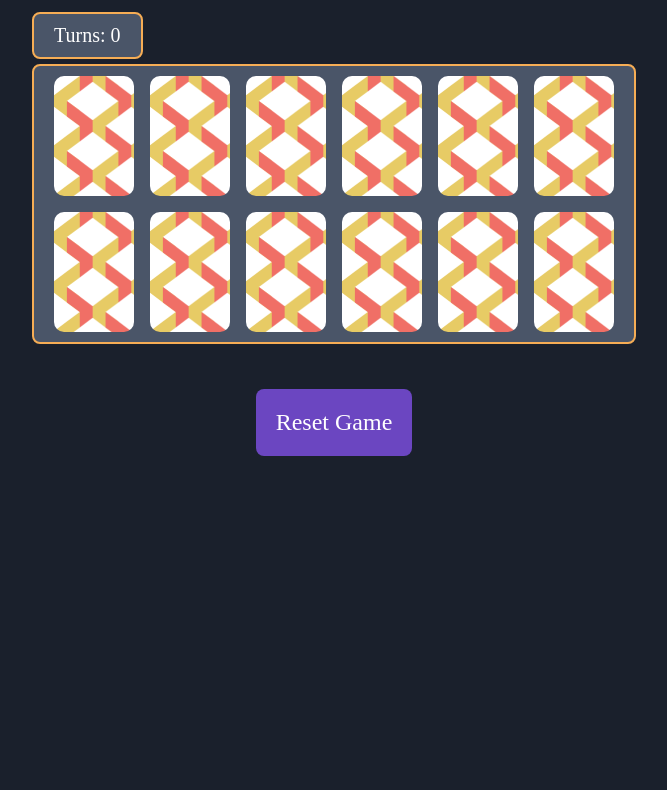
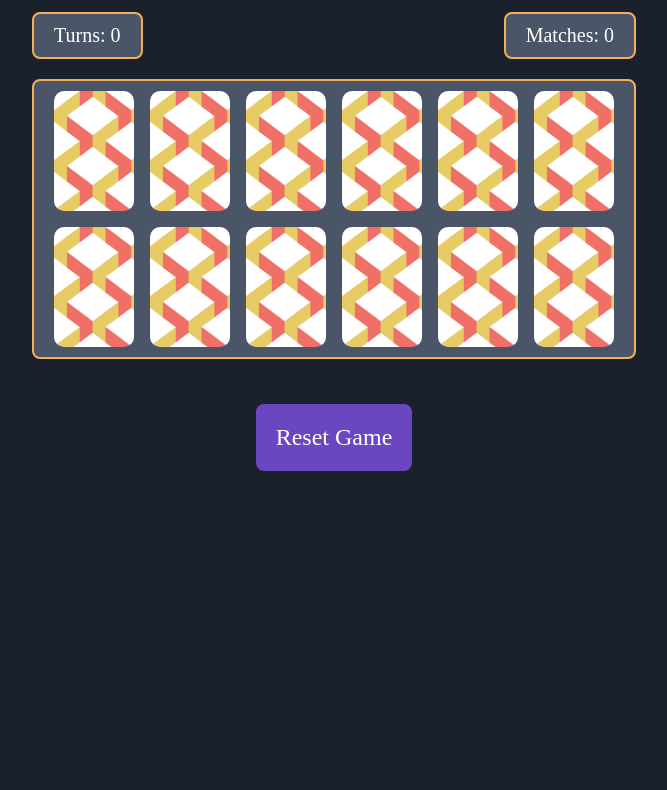
Before and after one commit to WakelandBranz/matching-game, a plain HTML site: page index.html in a window 1280 px wide. Shown: the part 97-887 px from the top of the page, without its empty margins (314-981 px from the left). Drawn offline with Linux system fonts and the light colour scheme.

Commit message:
Added a match counter. I'm looking to add a way to customize the amount of cards/pairs generated so that it's not always a 2x6.

```diff
--- a/game_logic.js
+++ b/game_logic.js
@@ -1,10 +1,12 @@
+/* GLOBALS */
 const gameBoard = document.querySelector(".game-board");
 // Cards will be stored in a vector. This will allow me to add more rows/columns as time goes on.
 let cards = [];
 let firstSelectedCard, secondSelectedCard;
 let lockBoard = false;
-// Turns are 0 by default in the html so no need to set it manually
+// Turns and matches are 0 by default in the html so no need to set it manually
 let turns = 0;
+let matches = 0;
 
 // Kelly's 22 Colors of Maximum Contrast
 const kellyColors = [
@@ -51,6 +53,7 @@ class Card {
 */
 function generateCardSet(pairs) {
     // Stores colors temporarily to ensure uniqueness between cards
+    // Note, the [...<object>] syntax creates a clone but simply setting a new variable equal to another creates a reference.
     let tempColors = [...kellyColors];
     cards.length = 0; // resets cards array for reuse
     for (let i = 0; i < pairs; i++) {
@@ -151,6 +154,10 @@ function disableCards() {
     firstSelectedCard.classList.add("matched");
     secondSelectedCard.classList.add("matched");
 
+    // Match found, increase match counter.
+    matches++;
+    document.querySelector("#matches").textContent = matches;
+
     resetBoard();
 }
 
--- a/index.html
+++ b/index.html
@@ -12,14 +12,20 @@
         <h1>Matching Game</h1>
     </header>
     <main>
-        <section class="game-info">
-            Turns: <span id="turns">0</span>
+        <section class="stats-container">
+            <div class="turn-info">
+                Turns: <span id="turns">0</span>
+            </div>
+            <div class="matches-info">
+                Matches: <span id="matches">0</span>
+            </div>
         </section>
+
         <section class="game-board">
-
         </section>
     </main>
     <footer>
         <button class="reset-button">Reset Game</button>
     </footer>
+</body>
 </html>
--- a/style.css
+++ b/style.css
@@ -25,20 +25,25 @@ h1 {
     font-size: clamp(12px, 40px, 50px)
 }
 
-.game-info {
+.stats-container {
     /* Existing styles */
     font-size: clamp(10px, 20px, 25px);
 
     /* Wraps the box around the text */
-    display: inline-block;
+    display: flex;
+    justify-content: space-between;
+    width: 100%;
+    max-width: 840px;
+    margin-bottom: 20px;
+}
 
-    /* Box styles */
+.turn-info, .matches-info {
+    /* Individual box styling */
     border: 2px solid var(--accent-color);
+    border-radius: 8px;
     background-color: var(--secondary-color);
-    border-radius: 8px;
     padding: 10px 20px;
-    margin-top: 20px 0;
-    text-align: left;
+    font-size: clamp(10px, 20px, 25px);
 }
 
 .game-board {
```
